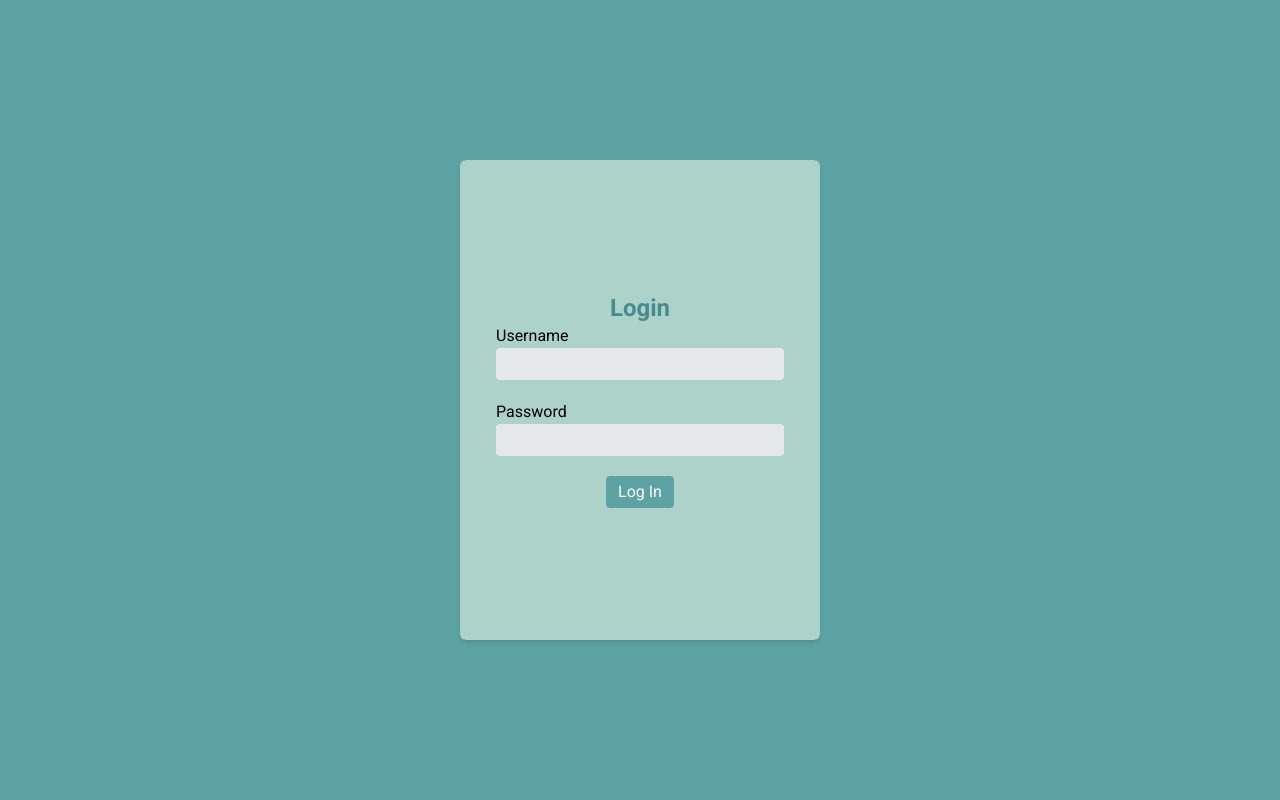
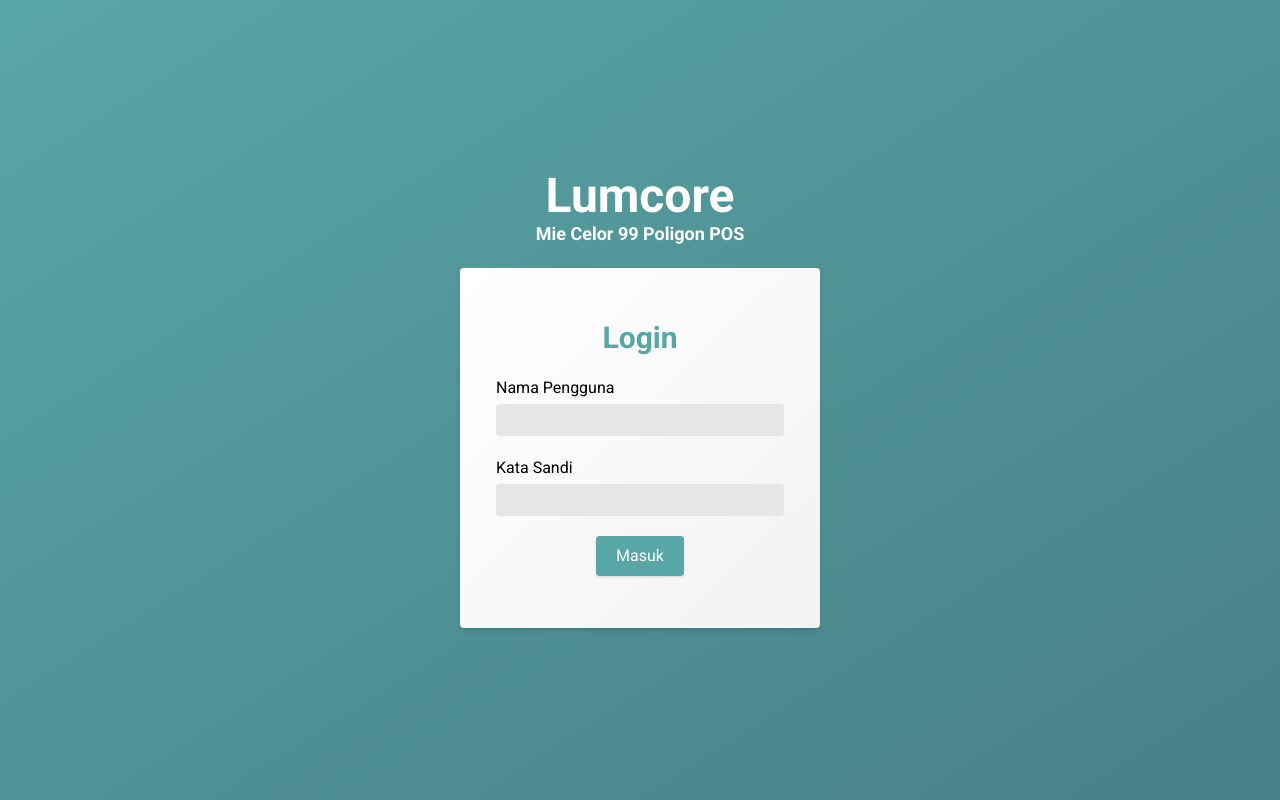
Before and after one commit to Vergeo/lumcore-frontend, a React (Vite) app: page / in a window 1280 px wide. Built offline with nearby package versions, Linux system fonts and the light colour scheme.

Commit message:
update login UI

```diff
--- a/index.html
+++ b/index.html
@@ -5,6 +5,10 @@
 		<link rel="icon" type="image/svg+xml" href="/vite.svg" />
 		<meta name="viewport" content="width=device-width, initial-scale=1.0" />
 		<title>Lumcore</title>
+		<script
+			src="https://kit.fontawesome.com/80f4976ea9.js"
+			crossorigin="anonymous"
+		></script>
 	</head>
 	<body>
 		<div id="root"></div>
--- a/src/App.jsx
+++ b/src/App.jsx
@@ -40,7 +40,7 @@ function App() {
 					<Route element={<RequireAuth allowedRoles={["Manager"]} />}>
 						<Route path="items">
 							<Route index element={<ItemList />} />
-							<Route pzath="new" element={<ItemNew />} />
+							<Route path="new" element={<ItemNew />} />
 							<Route path="edit/:itemId" element={<ItemEdit />} />
 						</Route>
 					</Route>
--- a/src/api/axios.jsx
+++ b/src/api/axios.jsx
@@ -1,8 +1,7 @@
 import axios from "axios";
 
-// const BASE_URL = "http://localhost:3500";
-const BASE_URL = "https://lumcore-api.onrender.com/";
-// https://lumcore-api.onrender.com/
+const BASE_URL = "http://localhost:3500";
+// const BASE_URL = "https://lumcore-api.onrender.com/";
 
 export default axios.create({
 	baseURL: BASE_URL,
--- a/src/index.css
+++ b/src/index.css
@@ -20,7 +20,23 @@ html {
 	--bg: hsl(0, 0%, 95%);
 	--bg-dark: hsl(0, 0%, 90%);
 
-	--accent-light: hsl(185, 30%, 40%);
-	--accent: hsl(185, 30%, 40%);
+	--text: hsl(0, 0%, 5%);
+	--text-muted: hsl(0, 0%, 30%);
+
+	--light-gray: hsl(0, 0%, 60%);
+	--gray: hsl(0, 0%, 50%);
+	--dark-gray: hsl(0, 0%, 70%);
+
+	--accent-light: hsl(175, 30%, 80%);
+	--accent: hsl(180, 30%, 50%);
 	--accent-dark: hsl(185, 30%, 40%);
+
+	--alert-red: hsl(0, 50%, 60%);
+	--alert-red-dark: hsl(0, 50%, 50%);
+	--alert-yellow: hsl(50, 50%, 60%);
+	--alert-yellow-dark: hsl(50, 50%, 50%);
+	--alert-green: hsl(145, 50%, 60%);
+	--alert-green-dark: hsl(145, 50%, 50%);
+	--alert-blue: hsl(220, 50%, 60%);
+	--alert-blue-dark: hsl(220, 50%, 50%);
 }
--- a/src/pages/login/Login.jsx
+++ b/src/pages/login/Login.jsx
@@ -1,47 +1,64 @@
-import React, { use, useEffect, useState, useContext } from "react";
+import { useState } from "react";
 import { useNavigate } from "react-router-dom";
+
 import useAuth from "../../hooks/useAuth";
 import axios from "../../api/axios";
+import { style } from "../../styles/style";
 
 const Login = () => {
-	const { setAuth } = useAuth();
 	const navigate = useNavigate();
 
+	const { setAuth } = useAuth();
 	const [username, setUsername] = useState("");
 	const [password, setPassword] = useState("");
+	const [isVerifying, setIsVerifying] = useState(false);
+	const [errorMessage, setErrorMessage] = useState("");
 
-	const loginButtonClicked = async (e) => {
+	const handleLogin = async (e) => {
 		e.preventDefault();
 
 		try {
-			const userObj = { username, password };
-			const res = await axios.post("/auth", userObj, {
+			setIsVerifying(true);
+			const userObject = { username, password };
+			const res = await axios.post("/auth", userObject, {
 				withCredentials: true,
 			});
 
 			const accessToken = res?.data?.accessToken;
 			const roles = res?.data?.roles;
-			// setAuth(res.data);
+			setAuth(res.data);
+
 			setAuth({ username, roles, accessToken });
 			navigate("/orders");
+			setIsVerifying(false);
 		} catch (err) {
-			console.log(err);
+			setErrorMessage(err.response.data.message);
+			setIsVerifying(false);
 		}
 	};
 
 	return (
-		<div className="w-screen h-screen bg-[var(--mint)] flex items-center justify-center">
-			<div className="w-90 h-120 bg-[var(--light-mint)] flex flex-col items-center justify-center rounded-md shadow-md">
-				<h1 className="text-[var(--dark-mint)] text-2xl font-bold">
-					Login
-				</h1>
-				<form
-					onSubmit={loginButtonClicked}
-					className="flex flex-col w-4/5 gap-5"
+		<div
+			className={
+				style.accent_gradient +
+				"w-screen h-screen flex flex-col items-center justify-center"
+			}
 		>
-					<div className="flex flex-col">
+			<h1 className={style.title + "text-(--bg-light)"}>Lumcore</h1>
+			<h2
+				className={
+					style.subtitle + "text-center mb-5 text-(--bg-light)"
+				}
+			>
+				Mie Celor 99 Poligon POS
+			</h2>
+			<div className={style.card + "w-90 h-90" + style.bg_gradient}>
+				<form className="flex flex-col w-4/5 gap-5">
+					<h1 className={style.h1 + "text-center"}>Login</h1>
+					<div className="flex flex-col gap-5">
+						<div className="flex flex-col gap-1">
 							<label htmlFor="username" className="">
-							Username
+								Nama Pengguna
 							</label>
 							<input
 								type="text"
@@ -51,12 +68,11 @@ const Login = () => {
 									setUsername(e.target.value);
 								}}
 								value={username}
-							required
-							className="px-2 pt-1 bg-gray-200 outline-none border-b-4 border-gray-200 focus:border-[var(--dark-mint)] transition-all ease-in  rounded-sm"
+								className={style.p_muted + style.text_input}
 							/>
 						</div>
-					<div className="flex flex-col">
-						<label htmlFor="password">Password</label>
+						<div className="flex flex-col gap-1">
+							<label htmlFor="password">Kata Sandi</label>
 							<input
 								type="password"
 								id="password"
@@ -65,16 +81,31 @@ const Login = () => {
 									setPassword(e.target.value);
 								}}
 								value={password}
-							required
-							className="px-2 pt-1 bg-gray-200 outline-none border-b-4 border-gray-200 focus:border-[var(--dark-mint)] transition-all ease-in  rounded-sm"
+								className={style.p_muted + style.text_input}
 							/>
 						</div>
+					</div>
+					{errorMessage && (
+						<div className={style.error + "text-center"}>
+							{errorMessage}
+						</div>
+					)}
 					<div className="flex flex-col items-center">
-						<input
-							type="submit"
-							value="Log In"
-							className="w-fit bg-(--mint) text-(--white) px-3 py-1 cursor-pointer hover:bg-(--dark-mint) rounded-sm transition-all ease-in"
-						/>
+						<div
+							onClick={!isVerifying ? handleLogin : () => {}}
+							className={
+								isVerifying ? style.button_muted : style.button
+							}
+						>
+							{!isVerifying ? (
+								<div>Masuk</div>
+							) : (
+								<div className="flex justify-center items-center">
+									<i className="fa-solid fa-cog fa-spin mr-2"></i>
+									Memverifikasi
+								</div>
+							)}
+						</div>
 					</div>
 				</form>
 			</div>
--- a/src/pages/order/OrderNew.jsx
+++ b/src/pages/order/OrderNew.jsx
@@ -230,6 +230,38 @@ const OrderNew = () => {
 							autoComplete="off"
 						/>
 					</div>
+					<div>
+						<div>
+							<input
+								type="radio"
+								name="type"
+								id="offline"
+								value="offline"
+								className="peer"
+							/>
+							<label
+								htmlFor="offline"
+								className="peer-checked:text-red-500"
+							>
+								Makan
+							</label>
+						</div>
+						<div>
+							<input
+								type="radio"
+								name="type"
+								id="online"
+								value="online"
+								className="peer"
+							/>
+							<label
+								htmlFor="dine-in"
+								className="peer-checked:text-red-500"
+							>
+								Online
+							</label>
+						</div>
+					</div>
 					<table>
 						<thead className="bg-(--mint) text-(--white)">
 							<tr>
--- /dev/null
+++ b/src/styles/style.js
@@ -0,0 +1,18 @@
+export const style = {
+	title: " text-5xl font-bold ",
+	subtitle: " text-lg font-bold ",
+	h1: " text-3xl text-(--accent) font-bold ",
+	h2: " text-xl text-(--accent) font-bold ",
+	h3: " text-lg text-(--accent) font-bold ",
+	p: " text-(--text) ",
+	p_muted: " text-(--text-muted) ",
+	error: " bg-(--alert-red) text-(--bg) w-full p-2 rounded-sm ",
+	card: " flex flex-col rounded-sm shadow-md items-center justify-center ",
+	button: " px-5 py-2 bg-(--accent) text-(--bg-light) hover:bg-(--accent-dark) rounded-sm shadow-sm transition-all ease-in cursor-pointer ",
+	button_muted:
+		" px-5 py-2 text-(--bg-light) bg-(--accent-dark) rounded-sm shadow-sm ",
+	text_input:
+		" px-2 pt-1 bg-(--bg-dark) border-b-4 border-(--bg-dark) outline-none focus:border-(--accent-dark) transition-all ease-in rounded-sm ",
+	accent_gradient: " bg-linear-to-br from-(--accent) to-(--accent-dark) ",
+	bg_gradient: " bg-linear-to-br from-(--bg-light) to-(--bg) ",
+};
```
Lines whose indentation alone changed are shown as unchanged.
